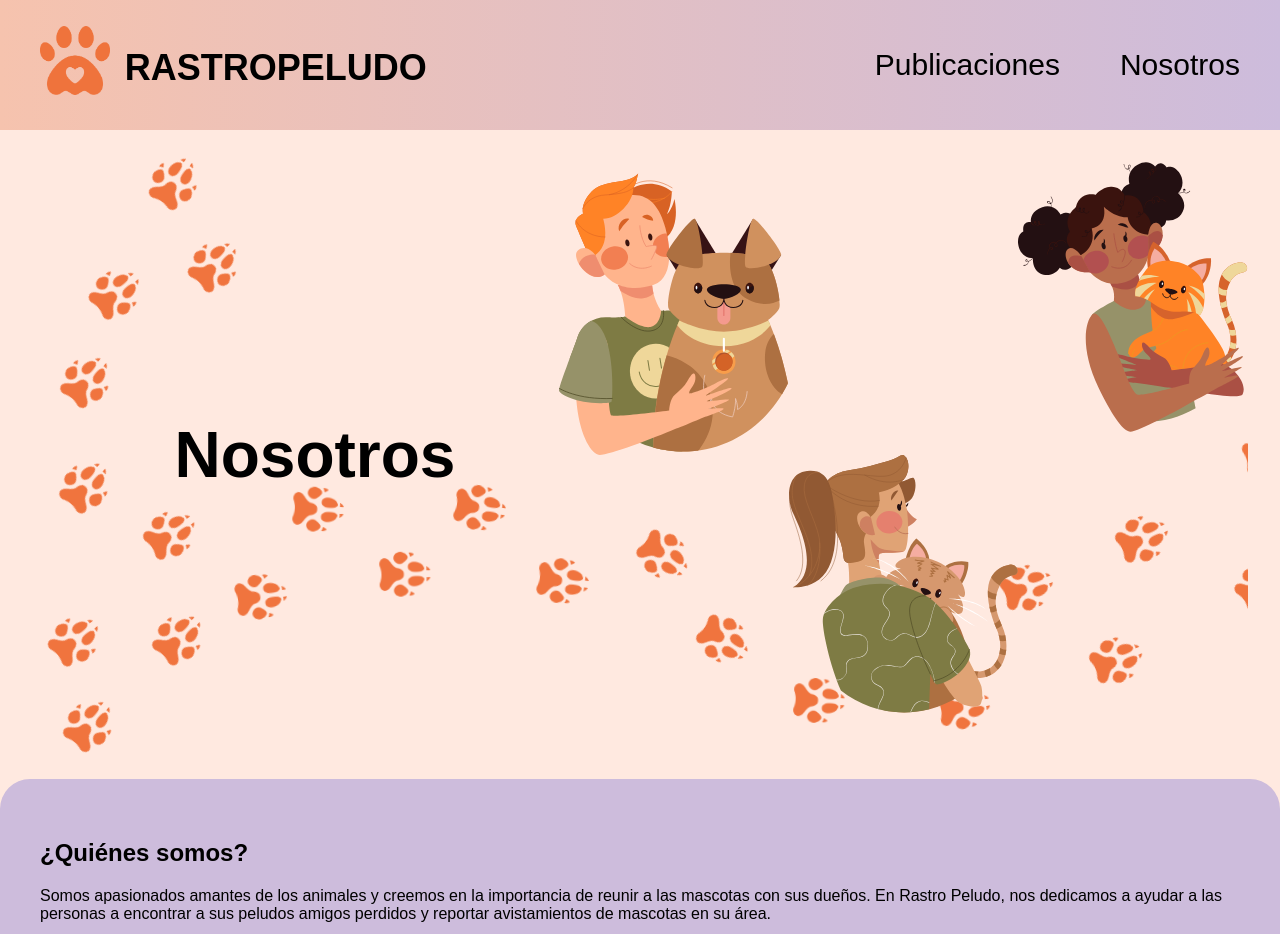
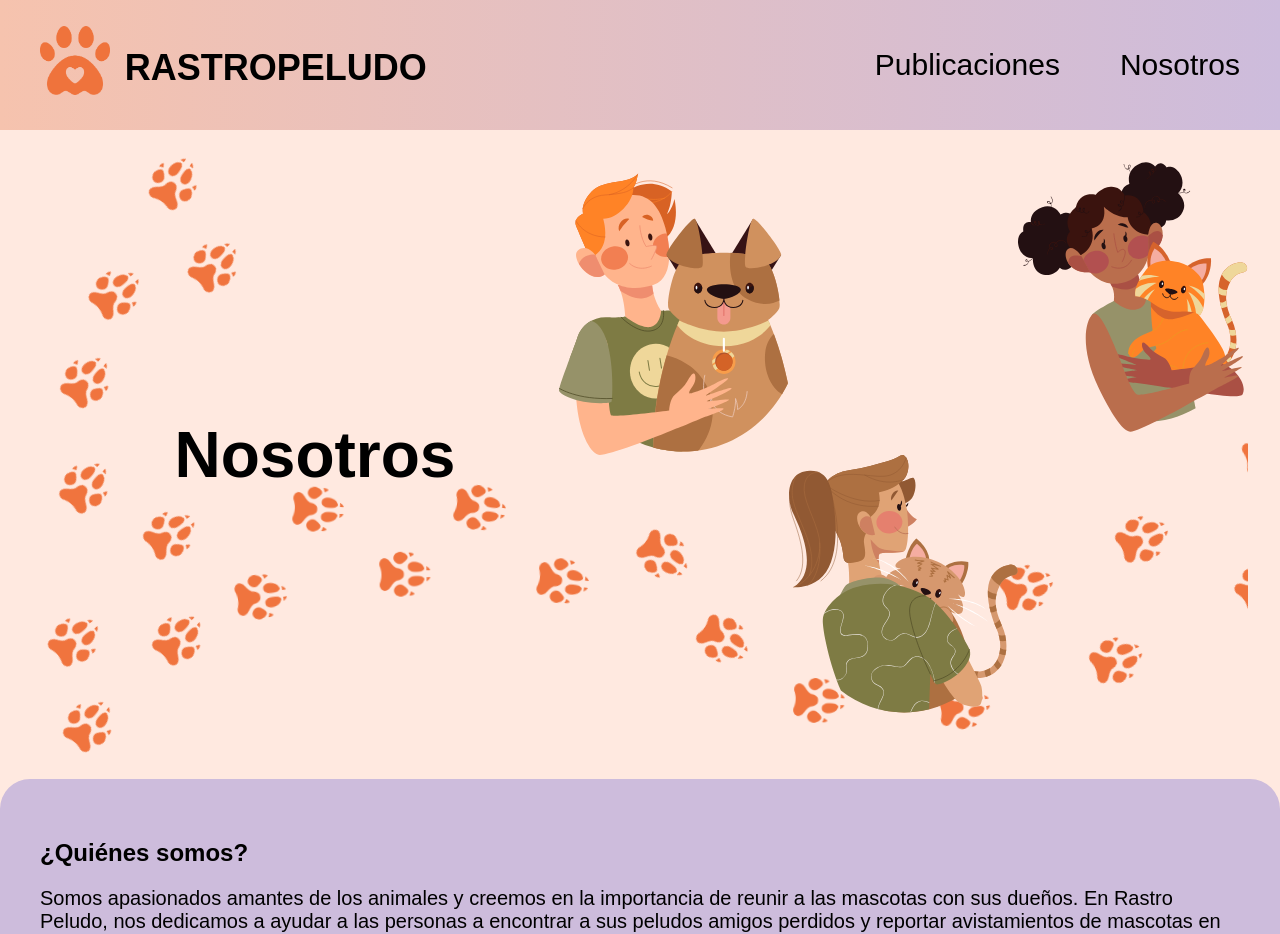
Before and after one commit to mercuryeater/rastro-peludo, a Next.js app: page /us in a window 1280 px wide. Shown: the top 934 px of the page. Built offline with nearby package versions, Linux system fonts and the light colour scheme; a web font is replaced by a local one.

Commit message:
fix: :lipstick: biggerFontInUsPage

```diff
--- a/src/components/Us/Us.module.scss
+++ b/src/components/Us/Us.module.scss
@@ -3,6 +3,9 @@
 
 .container {
   padding: 0px 30px;
+  p {
+    font-size: 20px;
+  }
 }
 
 .profile {
```
